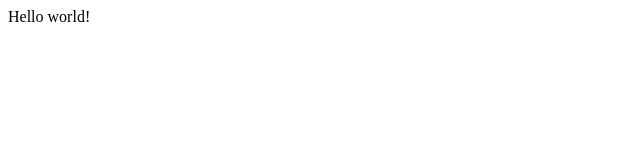
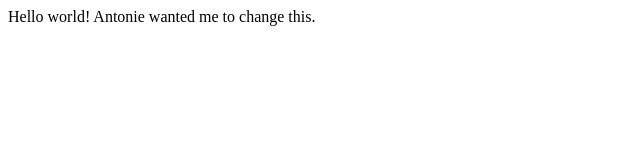
Before and after one commit to 404-Developers-Club/404-Developers-Club.github.io, a plain HTML site: page index.html in a window 1280 px wide. Shown: the whole page, without its empty margins (0-640 px from the left). Drawn offline with Linux system fonts and the light colour scheme.

Commit message:
Update index.html

```diff
--- a/index.html
+++ b/index.html
@@ -5,6 +5,6 @@
     <title>Document</title>
 </head>
 <body>
-    <p>Hello world!</p>
+    <p>Hello world! Antonie wanted me to change this.</p>
 </body>
 </html>
```
